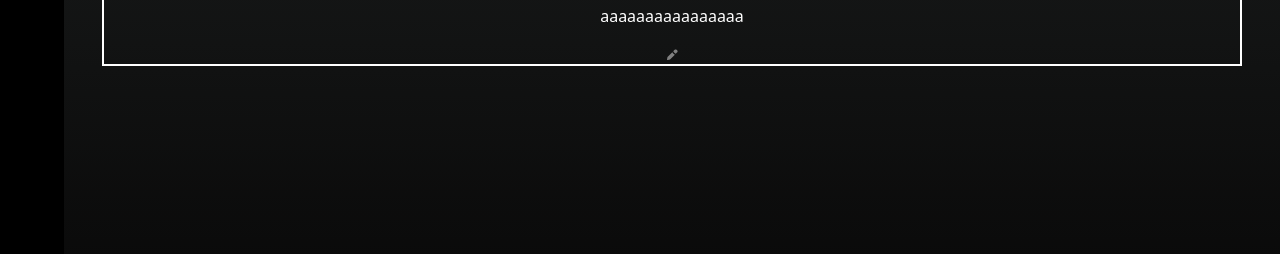
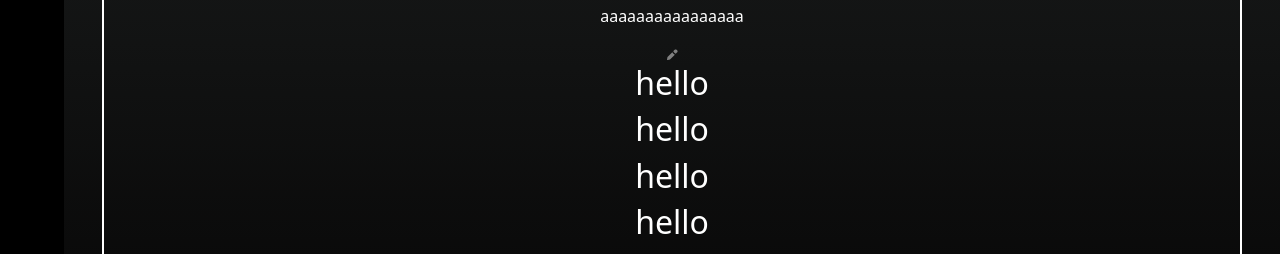
Before and after one commit to AntoineA67/ft_transcendence, a React (Create React App) app in the folder srcs/frontend/: page / in a window 1280 px wide. Shown: the part 532-786 px from the top of the page. Built offline with nearby package versions, Linux system fonts and the light colour scheme; no server answers.

Commit message:
scroll bar

```diff
--- a/srcs/frontend/src/pages/Profile.tsx
+++ b/srcs/frontend/src/pages/Profile.tsx
@@ -104,7 +104,7 @@ function Profile() {
 	const [edit, setEdit] = useState<'done' | 'nick' | 'bio'>('done');
 
 	return (
-		<Container className="my-5 d-flex flex-column align-items-center" style={{ color: "white", border: "2px solid white" }}>
+		<Container className="my-5 pb-sm-5 d-flex flex-column align-items-center" style={{ color: "white", border: "2px solid white"}}>
 			<Link to="setting"><button className="setting m-3 position-absolute top-0 end-0" /></Link>
 
 			<img alt="avatar" src={avatar} className="my-3"
@@ -120,6 +120,24 @@ function Profile() {
 				<EditText type={'bio'} content={bio} setContent={setBio} setEdit={setEdit} />
 				: <Text type={'bio'} content={bio} setEdit={setEdit} />}
 
+
+			<h2>hello</h2>
+			<h2>hello</h2>
+			<h2>hello</h2>
+			<h2>hello</h2>
+			<h2>hello</h2>
+			<h2>hello</h2>
+			<h2>hello</h2>
+			<h2>hello</h2>
+			<h2>hello</h2>
+			<h2>hello</h2>
+			<h2>hello</h2>
+			<h2>hello</h2>
+			<h2>hello</h2>
+			<h2>hello</h2>
+			<h2>last hello</h2>
+
+
 		</Container>
 	);
 }
--- a/srcs/frontend/src/pages/Sidebar.tsx
+++ b/srcs/frontend/src/pages/Sidebar.tsx
@@ -50,7 +50,7 @@ export default function Sidebar() {
 		<div className="container-fluid">
 			<div className="row">
 
-				<div className="col-sm min-vh-100" style={{padding: "0", overflow: "auto"}}>
+				<div className="col-sm vh-100 overflow-auto" style={{padding: "0"}}>  {/* min-vh-100 */}
 					<Outlet context={{
 						nickname, bio, avatar, setNickname, setBio, setAvatar
 					} satisfies userContext} />
```
